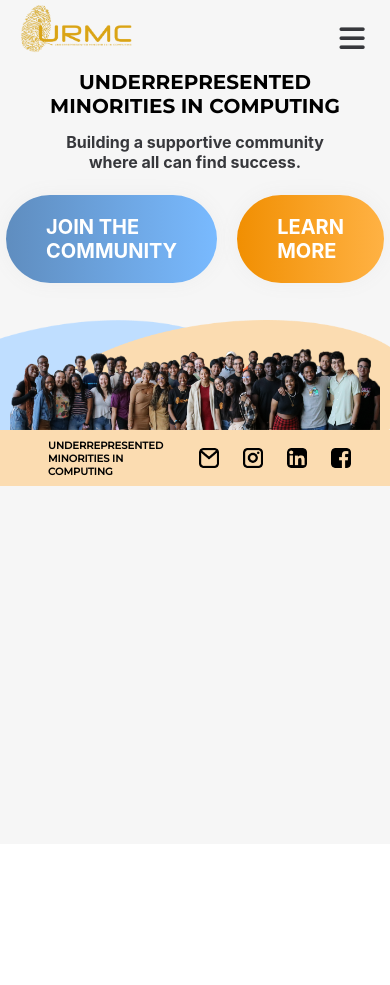
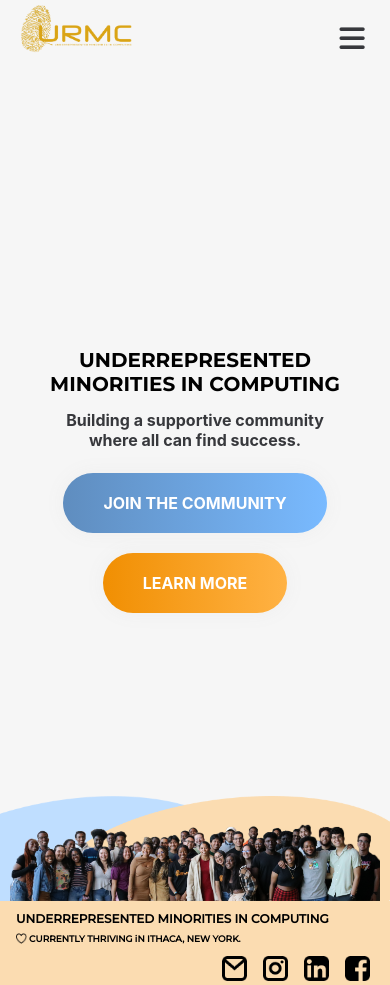
Before and after one commit to urmc-cornell/urmc-website, a React (Create React App) app: page / in a window 390 px wide. Before the commit the page ends 844 px from the top, so only its background shows below. Built offline with nearby package versions, Linux system fonts and the light colour scheme.

Commit message:
navbar changes + mobile phone changes

```diff
--- a/src/App.css
+++ b/src/App.css
@@ -11,6 +11,15 @@
   background: #F6F6F6;
 }
 
+.body {
+  display: flex;
+  flex-direction: column;
+}
+
 .content-wrap {
-  flex: 1;
+  min-height: 100vh;
 }
+
+.foot-params {
+  margin-top: auto;
+}
--- a/src/App.js
+++ b/src/App.js
@@ -16,27 +16,27 @@ import Ta_directory from './pages/Ta_directory';
 function App() {
   let component
 
-  switch(window.location.pathname) {
+  switch (window.location.pathname) {
     case "/":
-      component = <Home/>
+      component = <Home className="body"/>
       break
     case "/about-us":
-      component = <About_us/>
+      component = <About_us />
       break
     case "/events":
-      component = <Events/>
+      component = <Events />
       break
     case "/ta-directory":
-      component = <Ta_directory/>
+      component = <Ta_directory />
       break
     case "/getting-involved":
-      component = <Getting_involved/>
+      component = <Getting_involved />
       break
     case "/leadership":
-      component = <Leadership/>
+      component = <Leadership />
       break
     case "/sponsors":
-      component = <Sponsors/>
+      component = <Sponsors />
       break
   }
 
@@ -44,7 +44,9 @@ function App() {
     <div className="page-container">
       <div className="content-wrap">
         <Navbar />
-        {component}
+        <div className="body">
+          {component}
+        </div>
         <div className="foot-params">
           <Footer />
         </div>
--- a/src/components/Footer.js
+++ b/src/components/Footer.js
@@ -1,3 +1,5 @@
+import heart from '../images/assets/heart.png';
+
 export default function Footer() {
     let mail = require('../images/assets/mail.png');
     let facebook = require('../images/assets/facebook.png');
@@ -5,7 +7,14 @@ export default function Footer() {
     let linkedin = require('../images/assets/linkedIn.png');
 
     return <nav className="foot">
-        <h1 className="footer-title">UNDERREPRESENTED MINORITIES IN COMPUTING</h1>
+        <div className="footer-text">
+            <h1 className="footer-title">UNDERREPRESENTED MINORITIES IN COMPUTING</h1>
+            <div className="footer-subtitle">
+                <img className="heart" src={heart}></img>
+                <h2 className="footer-subtitle-text">CURRENTLY THRIVING iN ITHACA, NEW YORK.</h2>
+            </div>
+        </div>
+
         <ul>
             <li>
                 <a href="/">
--- a/src/pages/About_us.js
+++ b/src/pages/About_us.js
@@ -20,20 +20,7 @@ class About_us extends Component {
                 <img src={community} className="pillar"></img>
                 <img src={profdev} className="pillar"></img>
             </div>
-            <div className="stats">
-                <div className="stats-block">
-                    <h1 className="greenTop">FOUNDED</h1>
-                    <h2 className="stats-block bottom">2016</h2>
-                </div>
-                <div className="stats-block">
-                    <h1 className="greenTop">ACTIVE MEMBERS</h1>
-                    <h2 className="stats-block bottom">150+</h2>
-                </div>
-                <div className="stats-block">
-                    <h1 className="greenTop">SPONSORS</h1>
-                    <h2 className="stats-block bottom">15</h2>
-                </div>
-            </div>
+
 
             <div className="academic-support">
                 <Carousel></Carousel>
--- a/src/pages/Home.js
+++ b/src/pages/Home.js
@@ -3,13 +3,15 @@ import blue_ellipse from '../images/blue_ellipse.png';
 import yellow_ellipse from '../images/yellow_ellipse.png';
 
 export default function Home() {
-    return <home>
-        <h1 className="header">UNDERREPRESENTED</h1>
-        <h2 className="header bottom"> MINORITIES IN COMPUTING</h2>
-        <h2 className="sub-header">Building a supportive community where all can find success.</h2>
-        <div className="flexbox-container">
-            <a class="btn btn-1" href="https://urmc.slack.com/join/shared_invite/zt-984krsoy-9lIJn2XrJOx1NuQUtKc40w" target="_blank">JOIN THE COMMUNITY</a>
-            <a class="btn btn-2" href="/about-us">LEARN MORE</a>
+    return <home className="home">
+        <div className="home-content">
+            <h1 className="header">UNDERREPRESENTED</h1>
+            <h2 className="header bottom"> MINORITIES IN COMPUTING</h2>
+            <h2 className="sub-header">Building a supportive community where all can find success.</h2>
+            <div className="buttons">
+                <a class="btn btn-1" href="https://urmc.slack.com/join/shared_invite/zt-984krsoy-9lIJn2XrJOx1NuQUtKc40w" target="_blank">JOIN THE COMMUNITY</a>
+                <a class="btn btn-2" href="/about-us">LEARN MORE</a>
+            </div>
         </div>
 
         <div className="images">
--- a/src/styles/bars.css
+++ b/src/styles/bars.css
@@ -1,9 +1,5 @@
 * {
     box-sizing: border-box;
-}
-
-body {
-    margin: 0;
 }
 
 .foot {
@@ -12,10 +8,22 @@ body {
     display: flex;
     justify-content: space-between;
     font-family: "Medium";
-    font-size: 12px;
+    font-size: 15px;
     gap: 2rem;
-    padding: 0 3rem;
+    padding: 0 2rem;
     width: 100%;
+}
+
+.footer-title {
+    margin-bottom: 0;
+}
+
+.footer-subtitle {
+    align-items: center;
+    display: flex;
+    font-size: 10px;
+    gap: 2px;
+    flex-direction: row;
 }
 
 .nav {
@@ -92,15 +100,15 @@ body {
 }
 
 @media (max-width: 768px) {
-    .nav {
+    /* .nav {
         position: relative;
-    }
+    } */
 
     .nav-menu {
         display: flex;
         flex-direction: column;
         width: 80%;
-        height: 1000%;
+        height: 100vh;
         position: absolute;
         top: 0px;
         left: -100%;
@@ -127,13 +135,28 @@ body {
     }
 
     .socials {
-        width: 20px;
-        height: 20px;
+        width: 25px;
+        height: 25px;
         object-fit: fill;
     }
 
     .footer-title {
-        font-size: 10px;
+        font-size: 12px;
+    }
+
+    .footer-subtitle-text {
+        font-size: 9px;
+    }
+
+    .foot {
+        flex-direction: column;
+        padding: 0 1rem;
+        gap: 0;
+    }
+
+    .foot ul {
+        margin-left: auto;
+        gap: 0.5rem
     }
 
   }
--- a/src/styles/home.css
+++ b/src/styles/home.css
@@ -2,8 +2,11 @@
     box-sizing: border-box;
 }
 
-body {
-    margin: 0;
+.home {
+    display: flex;
+    justify-content: center;
+    height: 100vh;
+    flex-direction: column;
 }
 
 .header {
@@ -23,21 +26,18 @@ body {
     text-align: center;
 }
 
+.heart {
+    width: 11px;
+    height: 11px;
+}
+
 .btn {
-    flex: 1 0 1;
     margin: 10px;
     display: flex;
-    width: auto;
-    height: auto;
-    padding-top: 20px;
-    padding-bottom: 20px;
-    padding-left: 40px;
-    padding-right: 40px;
-    justify-content: center;
+    padding: 20px 40px 20px 40px;
     font-weight: bold;
     background-size: 200% auto;
     font-size: 20px;
-    align-items: center;
     color: white;
     box-shadow: 0 0 20px #eee;
     text-decoration: none;
@@ -52,7 +52,7 @@ body {
     background-image: linear-gradient(to right, #F18F02 0%, #FFB244 50%);
 }
 
-.flexbox-container {
+.buttons {
     display: flex;
     flex-direction: row;
     justify-content: center;
@@ -79,8 +79,6 @@ body {
     bottom: 0px;
     max-width: 100%;
     max-height: 80%;
-    height: auto;
-    width: auto\9;
 }
 
 .group {
@@ -90,18 +88,30 @@ body {
     width: 100%;
     padding-left: 10px;
     padding-right: 10px;
-    aspect-ratio: 4.5;
 }
 
 .images {
     position: relative;
+    width: 100%;
 }
 
 @media (max-width: 768px) {
+
+    .home-content {
+        position: absolute;
+    }
+
     .header {
         font-size: 20px;
-        margin-right: 50px;
-        margin-left: 50px;
+    }
+
+    .buttons {
+        align-items: center;
+        flex-direction: column;
+    }
+
+    .btn {
+        font-size: 16px;
     }
 
     .sub-header {
@@ -109,4 +119,8 @@ body {
         margin-left: 50px;
         margin-right: 50px;
     }
+
+    .images {
+        margin-top: auto;
+    }
 }
```
Also changed, not shown: src/images/assets/heart.png (added).
